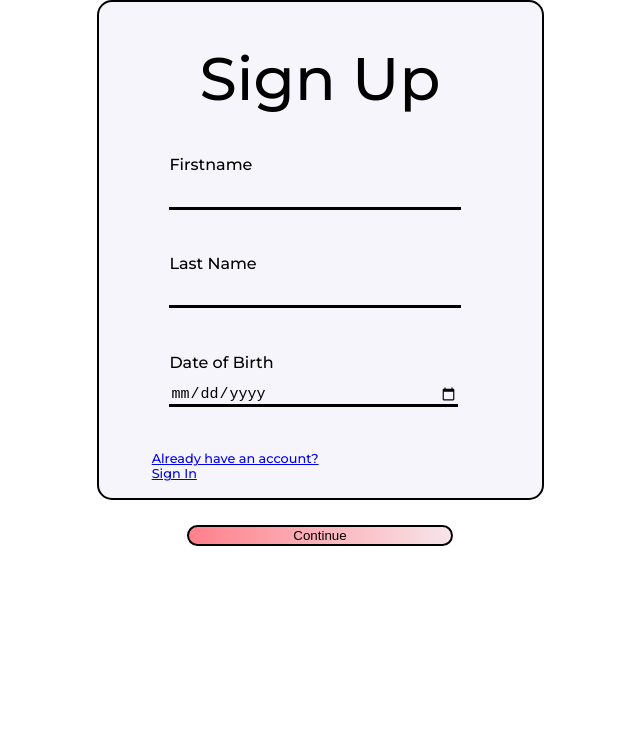
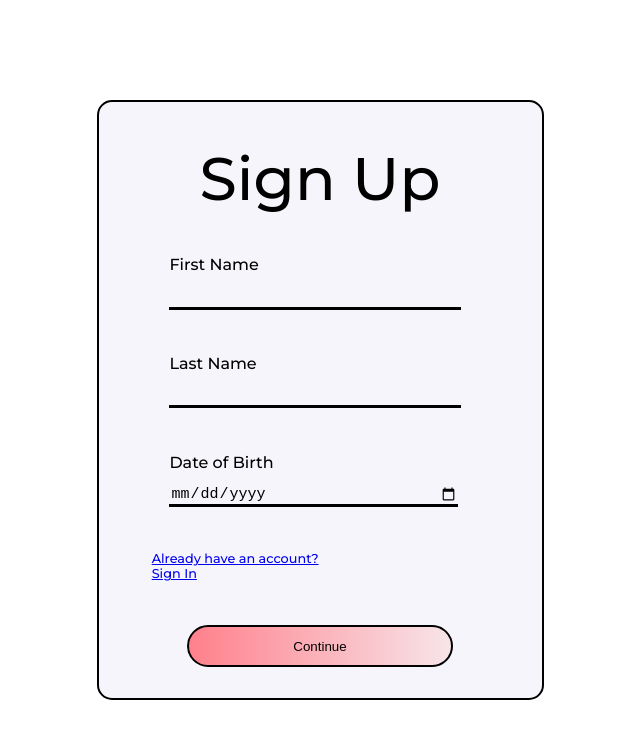
Before and after one commit to ASLGame/ASL-Web, a React (Create React App) app in the folder signy/: page /signup in a window 1280 px wide. Shown: the top 738 px of the page, without its empty margins (320-960 px from the left). Built offline with nearby package versions, Linux system fonts and the light colour scheme.

Commit message:
Fixed css issues with signup and signin page. Fixed grammatical error on Firstname to First Name

```diff
--- a/signy/src/features/signin/signin.module.css
+++ b/signy/src/features/signin/signin.module.css
@@ -2,6 +2,8 @@
     display: flex;
     align-items: center;
     justify-content: center;
+    height: 100vh;
+    width: 100vw;
 }
 
 .signinBox {
@@ -29,7 +31,6 @@
 .input {
     font-size: 15px;
     outline: none;
-    /* align-self: center; */
     margin-left: 16%;
     width: 65%;
     max-width: 291.82px;
--- a/signy/src/features/signup/SignUp.tsx
+++ b/signy/src/features/signup/SignUp.tsx
@@ -88,7 +88,7 @@ export function SignUp() {
             <h1 className={styles.h1}>Sign Up</h1>
           </div>
           <form className={styles.form}>
-            <label className={styles.label}>Firstname</label>
+            <label className={styles.label}>First Name</label>
             <input
               className={styles.input}
               type="text"
--- a/signy/src/features/signup/signup.module.css
+++ b/signy/src/features/signup/signup.module.css
@@ -2,17 +2,19 @@
     display: flex;
     align-items: center;
     justify-content: center;
+    height: 100vh;
+    width: 100vw;
 }
 
 .signupBox {
     display: flex;
     flex-direction: column;
     width: 40vw;
-    height: 60vh;
-    min-height: 500px;
+    height: 75vh;
+    min-height: 590px;
     min-width: 300px;
     max-width: 447px;
-    max-height: 600px;
+    max-height: 620px;
     background-color: var(--gray);
     border: 2px solid #000000;
     box-sizing: border-box;
@@ -23,7 +25,7 @@
     display: flex;
     flex-direction: column;
     width: 40vw;
-    height: 60vh;
+    height: 90vh;
     min-height: 500px;
     min-width: 300px;
     max-width: 447px;
@@ -49,7 +51,6 @@
 .input {
     font-size: 15px;
     outline: none;
-    /* align-self: center; */
     margin-left: 16%;
     width: 65%;
     max-width: 291.82px;
```
